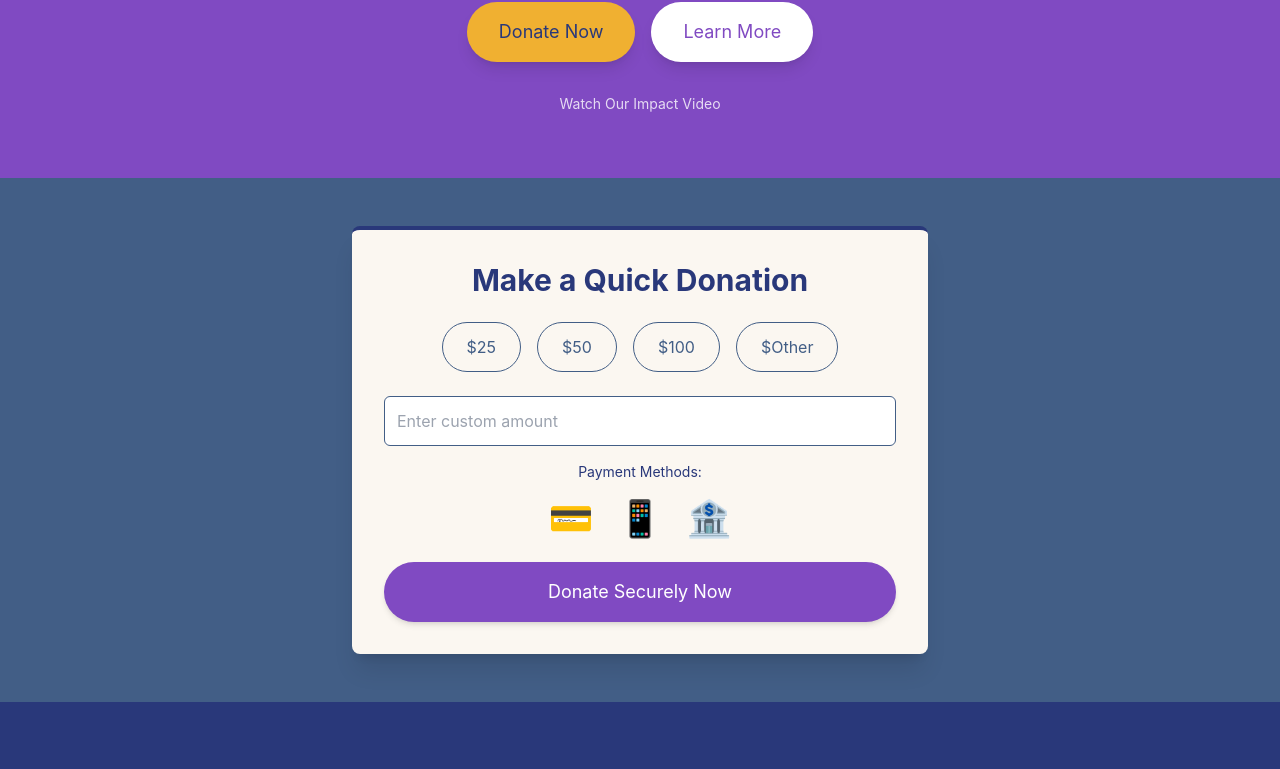
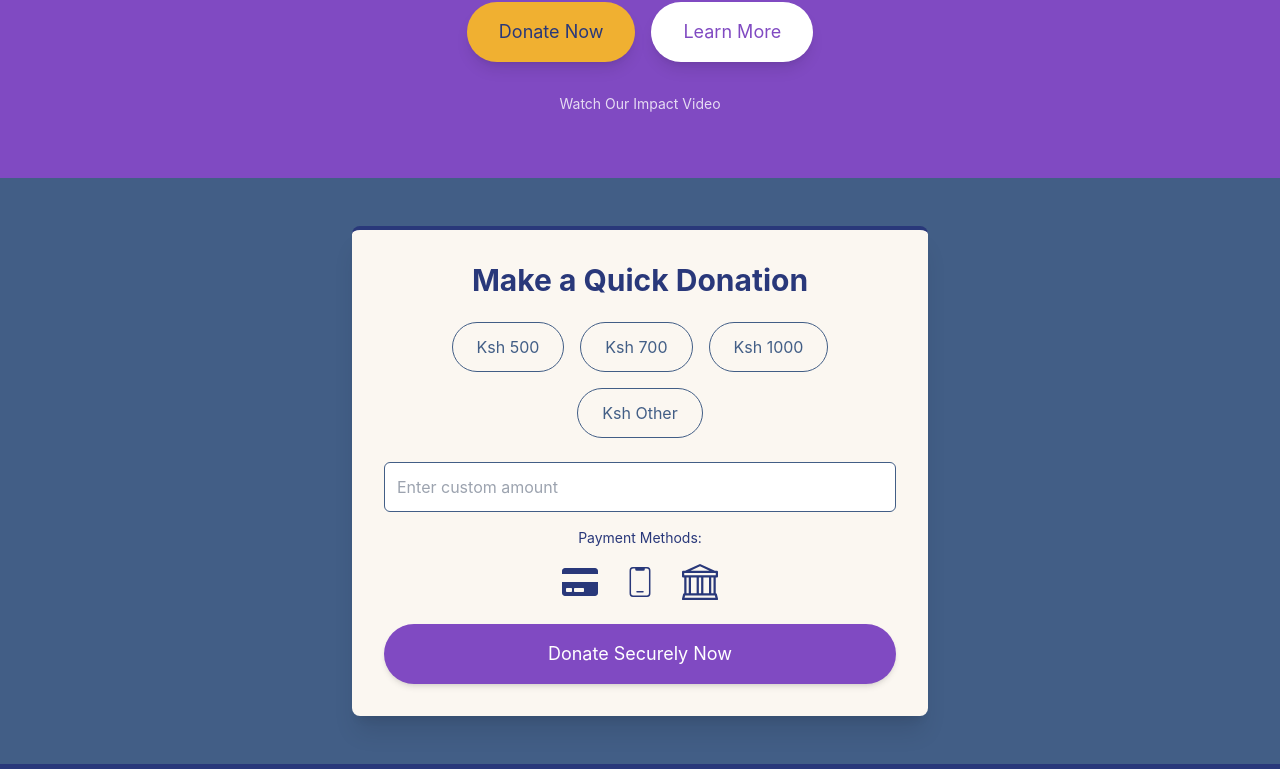
Before and after one commit to KogoX/JMS-SMARTTECH, a React (Vite) app: page / in a window 1280 px wide. Shown: the part 470-1239 px from the top of the page. Built offline with nearby package versions, Linux system fonts and the light colour scheme.

Commit message:
improved the  donate page icons

```diff
--- a/src/pages/HomePage.jsx
+++ b/src/pages/HomePage.jsx
@@ -1,5 +1,8 @@
 import React from "react";
 import { COLORS } from "../constants/colors";
+import { BsBank } from "react-icons/bs";
+import { CiMobile3 } from "react-icons/ci";
+import { FaCreditCard } from "react-icons/fa";
 
 const HomePage = ({ onNavigate }) => (
   <>
@@ -83,7 +86,7 @@ const HomePage = ({ onNavigate }) => (
         >
           <h2 className="text-3xl font-bold mb-6">Make a Quick Donation</h2>
           <div className="flex flex-wrap justify-center gap-4 mb-6">
-            {["25", "50", "100", "Other"].map((amount) => (
+            {["500", "700", "1000", "Other"].map((amount) => (
               <button
                 key={amount}
                 className="px-6 py-3 rounded-full border transition-colors"
@@ -101,7 +104,7 @@ const HomePage = ({ onNavigate }) => (
                     COLORS.backgroundOffWhite)
                 }
               >
-                ${amount}
+                Ksh {amount}
               </button>
             ))}
           </div>
@@ -121,9 +124,18 @@ const HomePage = ({ onNavigate }) => (
             Payment Methods:
           </p>
           <div className="flex justify-center gap-6 mb-6 text-4xl">
-            <span>💳</span> {/* Card icon */}
-            <span>📱</span> {/* Mobile money icon */}
-            <span>🏦</span> {/* Bank icon */}
+            <span>
+              <FaCreditCard />
+            </span>{" "}
+            {/* Card icon */}
+            <span>
+              <CiMobile3 />
+            </span>{" "}
+            {/* Mobile money icon */}
+            <span>
+              <BsBank />
+            </span>{" "}
+            {/* Bank icon */}
           </div>
           <button
             className="text-lg px-8 py-4 rounded-full shadow-md transition-colors w-full"
```
